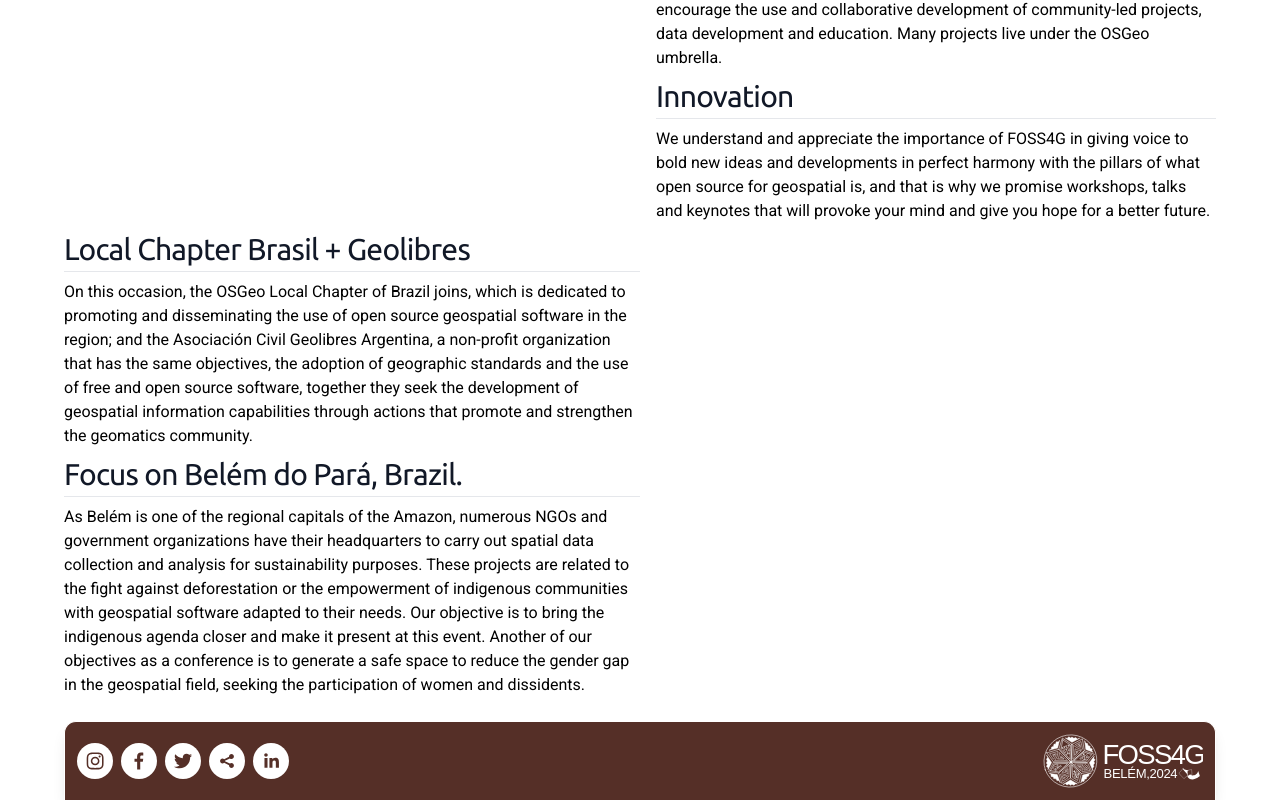
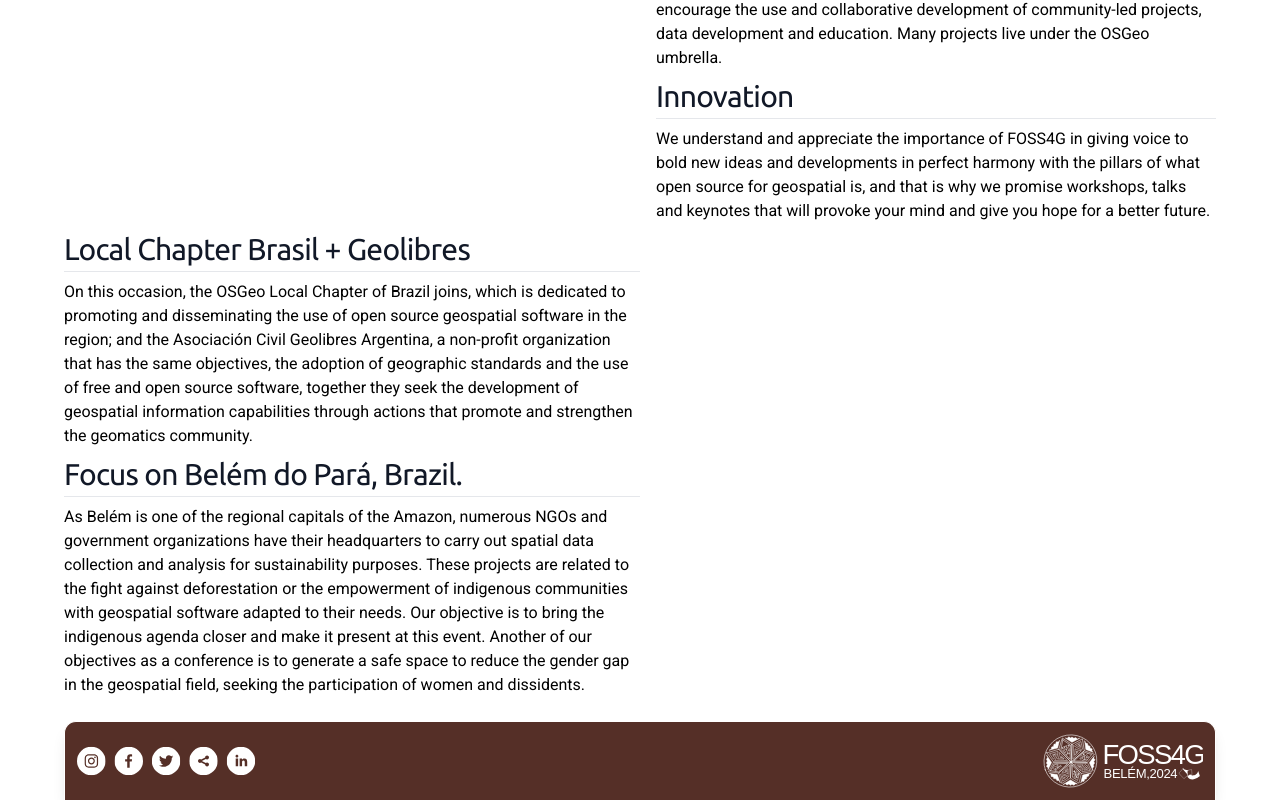
Before and after one commit to FOSS4G-2024-Belem/foss4g-2024-belem.github.io, a Next.js app: page /about in a window 1280 px wide. Shown: the part 1155-1955 px from the top of the page. Built offline with nearby package versions, Linux system fonts and the light colour scheme.

Commit message:
update footer social icons

```diff
--- a/src/components/footer.tsx
+++ b/src/components/footer.tsx
@@ -5,41 +5,44 @@ import FOSS4GLogoWhite from "@/images/foss4g-belem-logo-vertical-white.svg";
 import { SocialIcon } from "react-social-icons";
 
 export default function Footer() {
+  const socialIconHeight = 26;
+
   return (
     <nav className="flex shadow-lg items-center justify-between flex-wrap bg-f4g_red px-3 py-3 max-w-6xl mx-auto border-white border-t border-l border-r rounded-t-xl">
-      <div className="flex space-x-2">
+      <div className="space-x-2 scale-100 sm:scale-110 origin-left">
         <SocialIcon
           url="https://instagram.com/foss4g"
-          style={{ width: 36, height: 36 }}
+          style={{ width: socialIconHeight, height: socialIconHeight }}
           bgColor="#ffffff"
           fgColor="transparent"
         />
         <SocialIcon
           url="https://facebook.com/foss4g2024"
-          style={{ width: 36, height: 36 }}
+          style={{ width: socialIconHeight, height: socialIconHeight }}
           bgColor="#ffffff"
           fgColor="transparent"
         />
         <SocialIcon
           url="https://twitter.com/foss4g"
-          style={{ width: 36, height: 36 }}
+          style={{ width: socialIconHeight, height: socialIconHeight }}
           bgColor="#ffffff"
           fgColor="transparent"
         />
         <SocialIcon
           url="https://mastodon.org/@foss4g"
           href="https://fosstodon.org/@foss4g"
-          style={{ width: 36, height: 36 }}
+          style={{ width: socialIconHeight, height: socialIconHeight }}
           bgColor="#ffffff"
           fgColor="transparent"
         />
         <SocialIcon
           url="https://linkedin.com/company/foss4g2024"
-          style={{ width: 36, height: 36 }}
+          style={{ width: socialIconHeight, height: socialIconHeight }}
           bgColor="#ffffff"
           fgColor="transparent"
         />
       </div>
+
       <div className="flex flex-shrink-0 text-white">
         <Image className="w-40" alt="FOSS4G Logo" src={FOSS4GLogoWhite} />
       </div>
```
